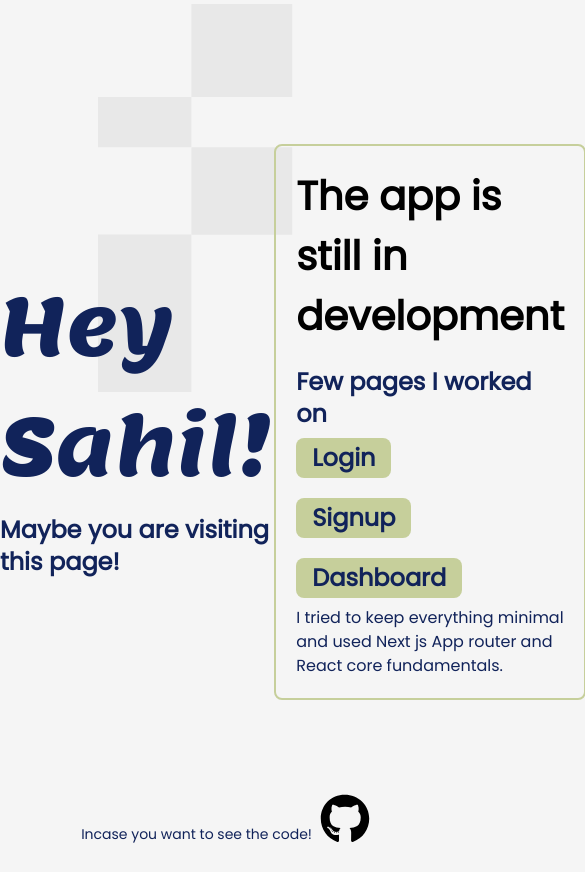
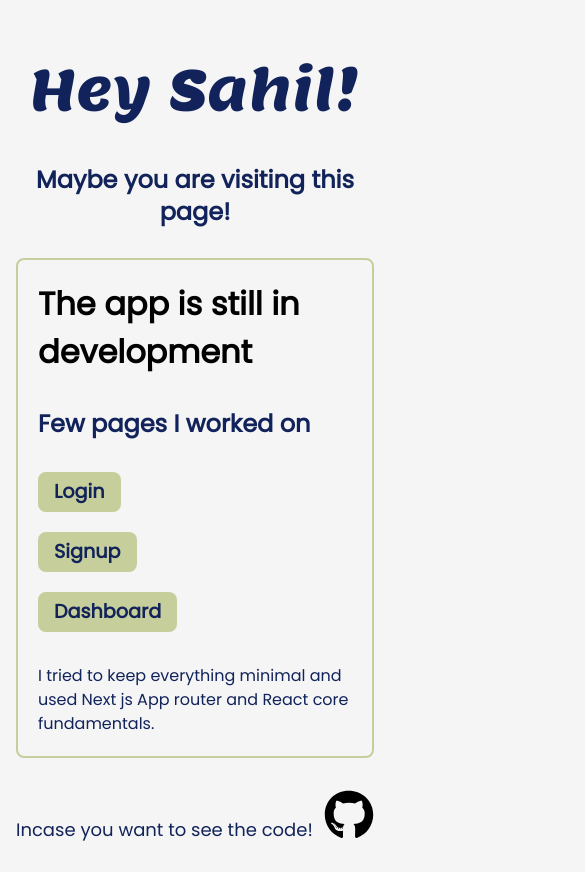
Before and after one commit to enlightnerr/flexile-app, a Next.js app: page / in a window 390 px wide. Shown: the whole page, 585 px wide, since content can reach past the window. Before the commit the page ends 844 px from the top, so only its background shows below. Built offline with nearby package versions, Linux system fonts and the light colour scheme.

Commit message:
added media queries on home

```diff
--- a/app/layout.jsx
+++ b/app/layout.jsx
@@ -19,7 +19,7 @@ export default function RootLayout({ children }) {
       <body className={`${poppins.className} relative`}>
         {children}
         <div className="github__container fixed bottom-0 right-0 -translate-x-5">
-          <button className="flex items-end gap-2">
+          <button className="github-items__container flex items-end gap-2">
             <span className="text-sm text-primary-main">
               Incase you want to see the code!
             </span>
--- /dev/null
+++ b/app/media-queries.css
@@ -0,0 +1,58 @@
+@media screen and (min-width: 320px) and (max-width: 480px) {
+  body {
+    height: fit-content;
+    margin: 1rem;
+  }
+  body .github__container {
+    position: relative;
+    display: flex;
+    transform: none;
+    margin: 2rem 0;
+  }
+
+  .github-items__container {
+    display: flex;
+    align-items: end;
+    justify-content: space-between;
+    width: 100%;
+  }
+
+  .github-items__container span {
+    font-size: 18px;
+  }
+
+  .main__container {
+    display: flex;
+    flex-direction: column;
+    height: fit-content;
+    justify-content: center;
+    align-items: center;
+    gap: 30px;
+    width: 100%;
+  }
+  .backdrop__container {
+    display: none;
+  }
+  .heading__container {
+    display: flex;
+    flex-direction: column;
+    text-align: center;
+    gap: 2rem;
+    margin-top: 2rem;
+  }
+  .heading__container h1 {
+    font-size: 3.5rem;
+  }
+  .sub-hero__container {
+    gap: 2rem;
+  }
+  .sub-hero__container h1 {
+    font-size: 2rem;
+  }
+  .list__container {
+    gap: 2rem;
+  }
+  .list__container ol li {
+    font-size: 1.2rem;
+  }
+}
--- a/app/page.jsx
+++ b/app/page.jsx
@@ -2,24 +2,29 @@ import { Lemon } from 'next/font/google';
 import Image from 'next/image';
 import Link from 'next/link';
 import { arrow, curvedArrow, logoIcon } from './data/exports';
+import './media-queries.css';
 
 const lemon = Lemon({ subsets: ['latin'], weight: ['400'] });
 
 export default function Home() {
   return (
-    <main className="relative flex h-[100vh] w-full items-center justify-evenly">
+    <main className="main__container relative flex h-[100vh] w-full items-center justify-evenly">
       <div className="header__container relative flex flex-col gap-2">
-        <div className="fixed left-[50%] top-1 z-[-1] -translate-x-[50%] transform opacity-5">
+        <div className="backdrop__container fixed left-[50%] top-1 z-[-1] -translate-x-[50%] transform opacity-5">
           <Image src={logoIcon} alt="background logo" height={700} />
         </div>
-        <h1 className={`${lemon.className} text-[5rem] text-primary-main`}>
-          Hey Sahil!
-        </h1>
-        <h3 className="text-2xl font-semibold text-primary-main">
-          Maybe you are visiting this page!
-        </h3>
+        <div className="heading__container">
+          <h1
+            className={`${lemon.className} heading text-[5rem] text-primary-main`}
+          >
+            Hey Sahil!
+          </h1>
+          <h3 className="text-2xl font-semibold text-primary-main">
+            Maybe you are visiting this page!
+          </h3>
+        </div>
       </div>
-      <div className="flex flex-col gap-5 rounded-lg border-2 border-secondary-main p-5">
+      <div className="sub-hero__container flex flex-col gap-5 rounded-lg border-2 border-secondary-main p-5">
         <h1 className="text-[2.5rem] font-bold">
           The app is still in development
         </h1>
--- a/package.json
+++ b/package.json
@@ -9,6 +9,7 @@
     "lint": "next lint"
   },
   "dependencies": {
+    "address": "^2.0.1",
     "next": "14.0.4",
     "react": "^18",
     "react-dom": "^18",
```
Also changed, not shown: 1 other file (tests, documents, lock files or other folders).
